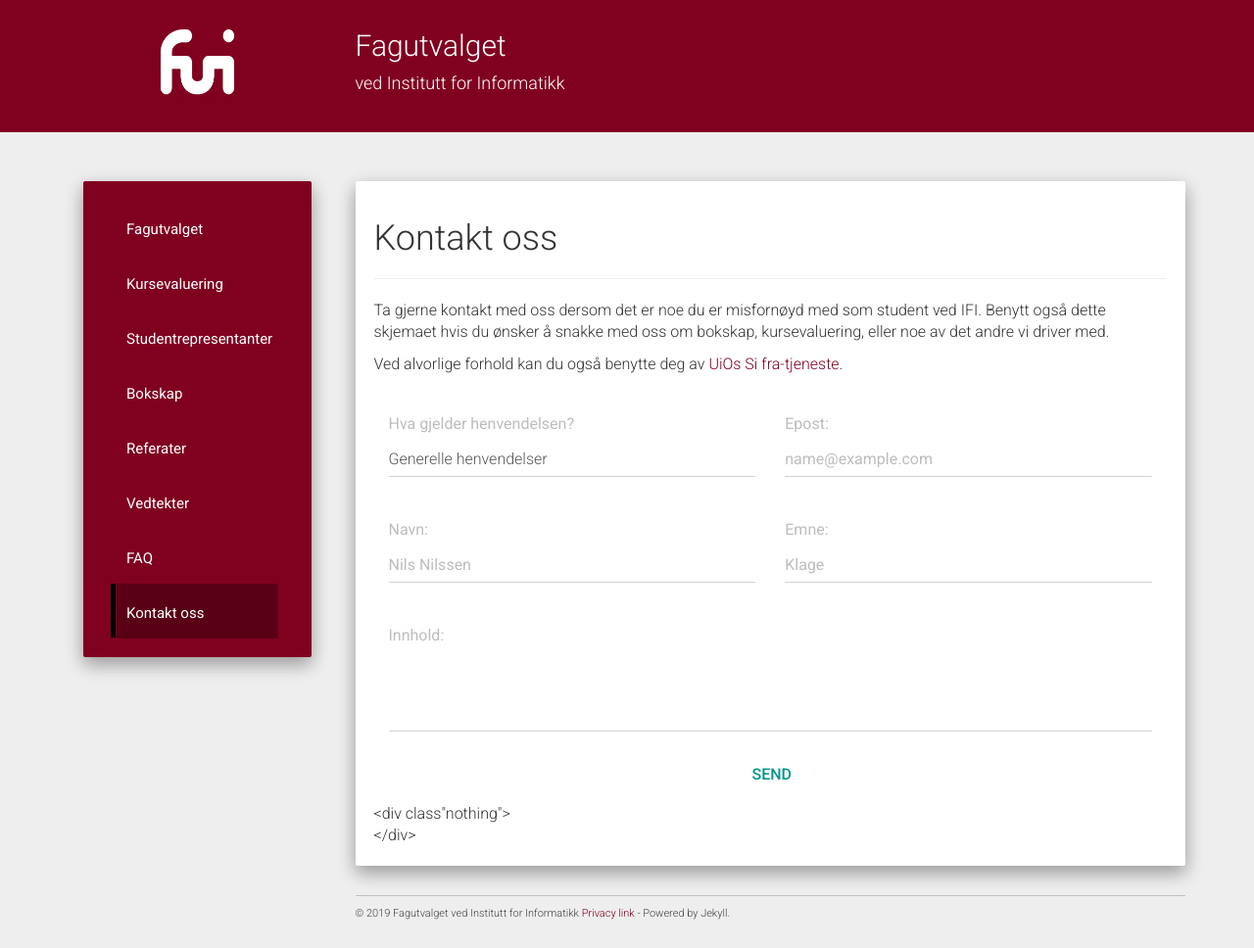
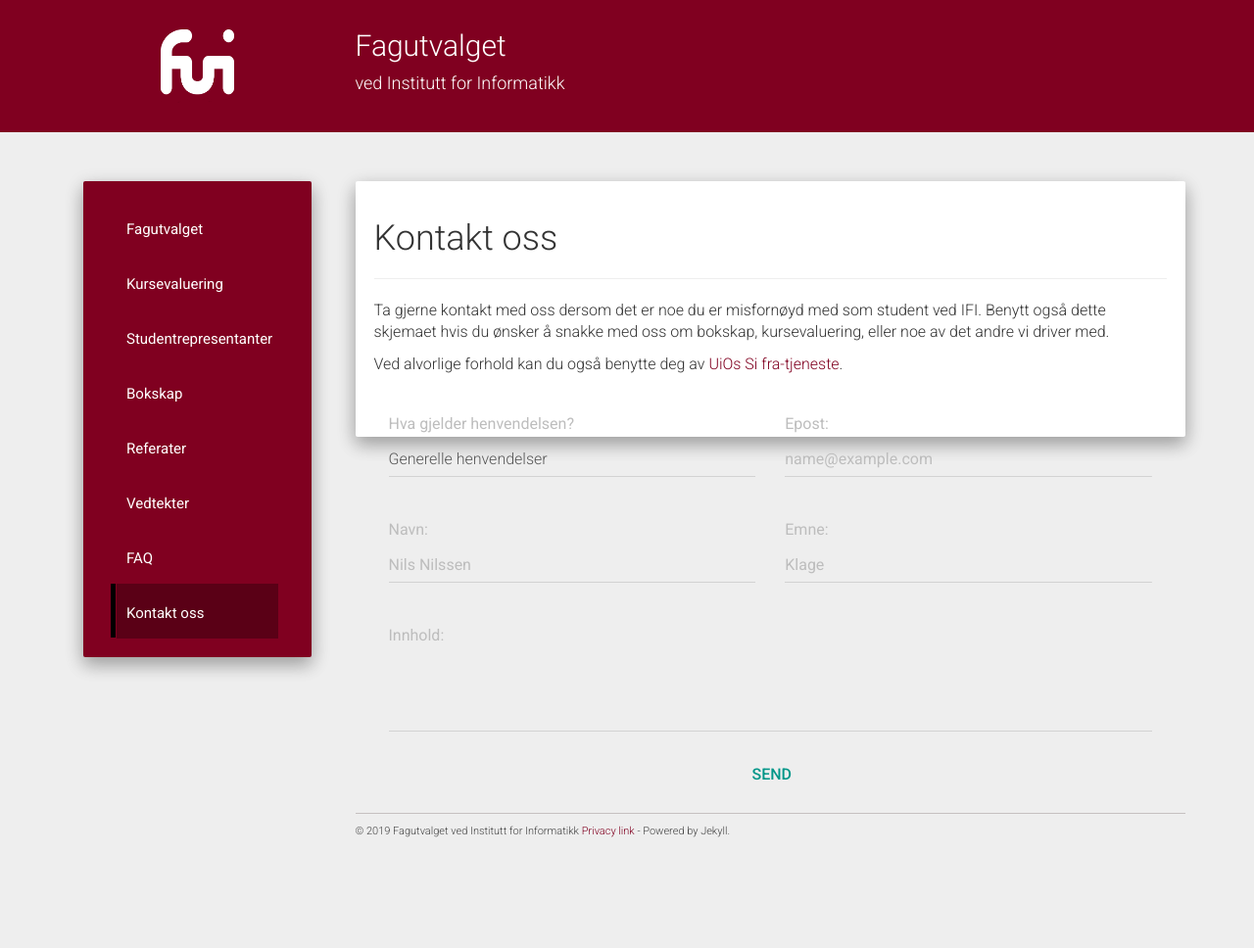
Before and after one commit to fui/fui.github.io, a Jekyll site: the page built from contact.md, in a window 1280 px wide. Shown: the whole page at 98% size. Built offline with Jekyll 4.4.1, drawn with Linux system fonts in a browser that asks for light colours; nearby versions of some CDN libraries; after the commit the page ends 900 px from its top, so only the background shows below that.

Commit message:
fixing contact

```diff
--- a/contact.md
+++ b/contact.md
@@ -44,7 +44,6 @@
   <div class="submit">
     <button type="button" class="btn btn-primary btn-lg btn-block col-xs-12" style="background-color:800020;">Send</button>
   </div>
-  <div class"nothing">
-    <br>
-  </div>
 </form>
+
+<br>
```
